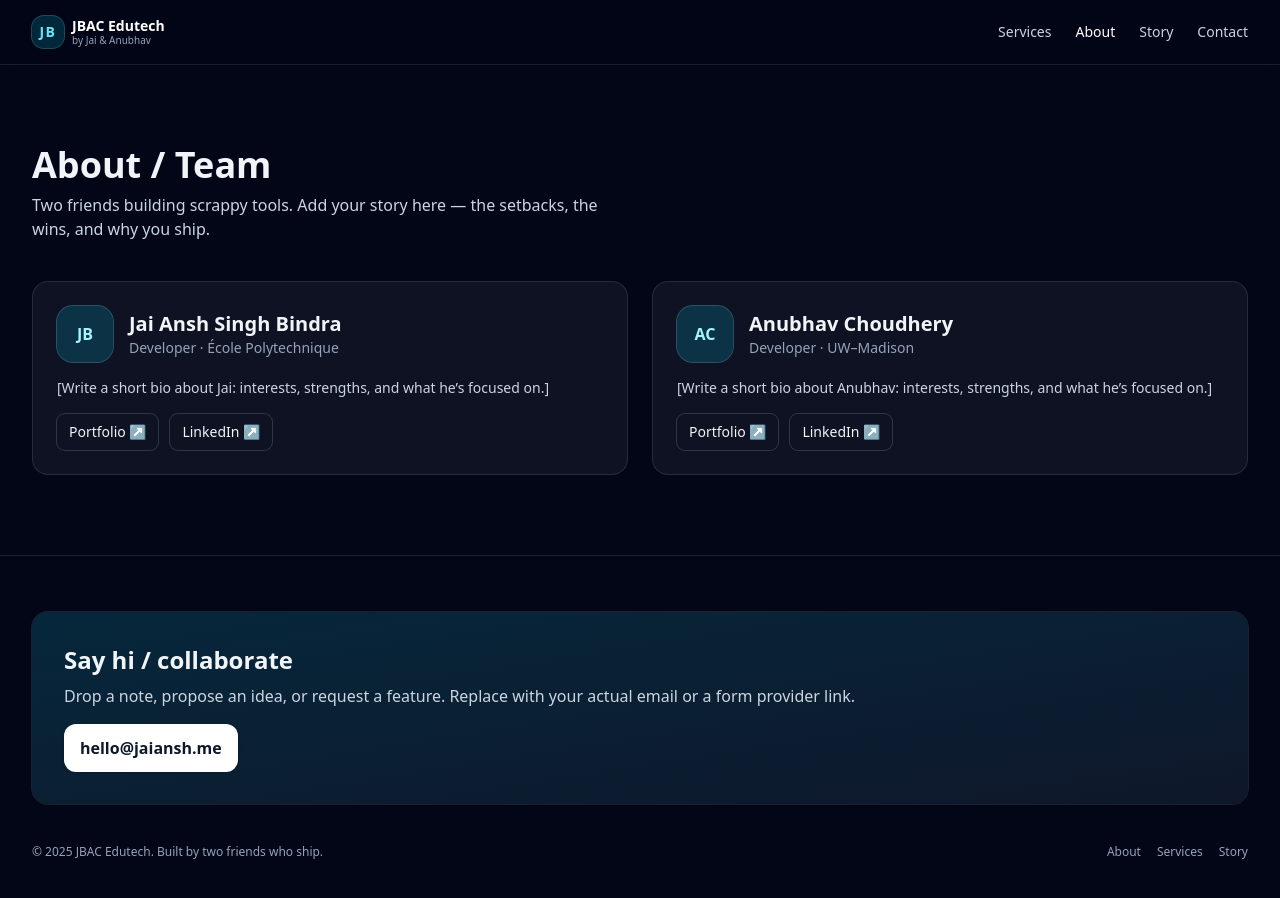
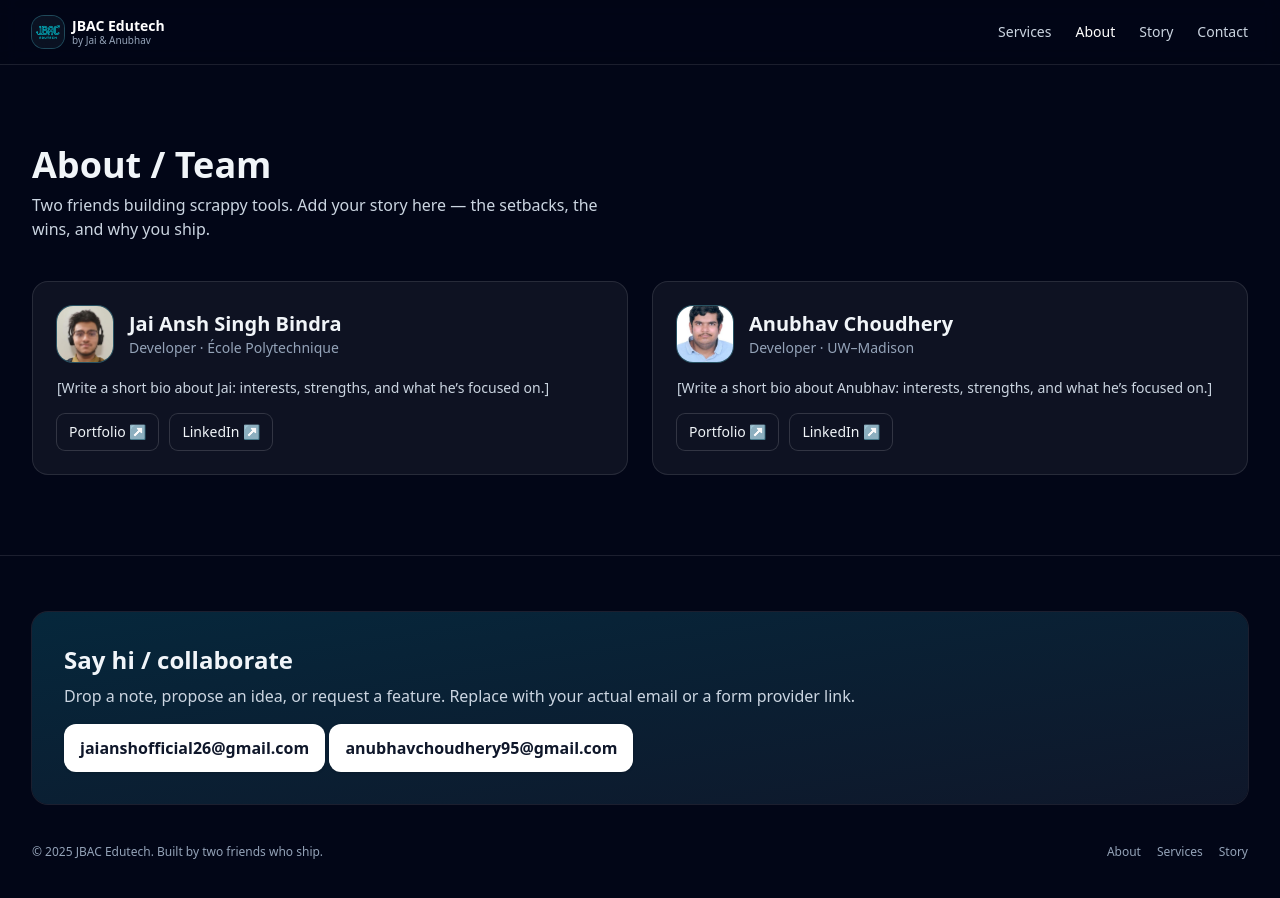
Before and after one commit to JaiAnshSB26/JBAC-EdTech, a plain HTML site: page about.html in a window 1280 px wide. Drawn offline with nearby package versions, Linux system fonts and the light colour scheme.

Commit message:
Just version checkpoints again.

```diff
--- a/about.html
+++ b/about.html
@@ -39,9 +39,9 @@
   <nav class="mx-auto max-w-7xl px-4 sm:px-6 lg:px-8">
     <div class="flex h-16 items-center justify-between">
       <a href="index.html" class="group inline-flex items-center gap-2">
-        <span class="grid h-8 w-8 place-items-center rounded-xl bg-brand-500/20 ring-1 ring-brand-300/30">
-          <span class="text-sm font-black tracking-widest text-brand-300">JB</span>
-        </span>
+          <span class="grid h-8 w-8 place-items-center rounded-xl bg-brand-500/20 ring-1 ring-brand-300/30 overflow-hidden">
+            <img src="img/logo_1.png" alt="JBAC EdTech Logo" class="h-full w-full object-cover" />
+          </span>
         <div>
           <p class="text-sm leading-4 text-white font-semibold">JBAC Edutech</p>
           <p class="text-[10px] leading-3 text-slate-400">by Jai & Anubhav</p>
@@ -78,7 +78,9 @@
           <!-- Jai -->
           <div class="rounded-2xl border border-white/10 bg-white/5 p-6">
             <div class="flex items-center gap-4">
-              <div class="grid h-14 w-14 place-items-center rounded-2xl bg-brand-500/20 ring-1 ring-brand-300/30 text-brand-200 font-black">JB</div>
+              <div class="h-14 w-14 rounded-2xl bg-brand-500/20 ring-1 ring-brand-300/30 overflow-hidden">
+                <img src="img/jai_profile.png" alt="Jai Ansh Singh Bindra" class="h-full w-full object-cover" />
+              </div>
               <div>
                 <h3 class="text-xl font-bold">Jai Ansh Singh Bindra</h3>
                 <p class="text-sm text-slate-400">Developer · École Polytechnique</p>
@@ -94,7 +96,9 @@
           <!-- Anubhav -->
           <div class="rounded-2xl border border-white/10 bg-white/5 p-6">
             <div class="flex items-center gap-4">
-              <div class="grid h-14 w-14 place-items-center rounded-2xl bg-brand-500/20 ring-1 ring-brand-300/30 text-brand-200 font-black">AC</div>
+              <div class="h-14 w-14 rounded-2xl bg-brand-500/20 ring-1 ring-brand-300/30 overflow-hidden">
+                <img src="img/anubhav_profile.png" alt="Anubhav Choudhery" class="h-full w-full object-cover" />
+              </div>
               <div>
                 <h3 class="text-xl font-bold">Anubhav Choudhery</h3>
                 <p class="text-sm text-slate-400">Developer · UW–Madison</p>
@@ -117,7 +121,8 @@
       <h3 class="text-2xl font-black">Say hi / collaborate</h3>
       <p class="mt-2 text-slate-300">Drop a note, propose an idea, or request a feature. Replace with your actual email or a form provider link.</p>
       <div class="mt-4">
-        <a class="inline-flex items-center gap-2 rounded-xl bg-white px-4 py-3 font-semibold text-slate-900 shadow hover:bg-slate-100" href="mailto:hello@jaiansh.me">hello@jaiansh.me</a>
+        <a class="inline-flex items-center gap-2 rounded-xl bg-white px-4 py-3 font-semibold text-slate-900 shadow hover:bg-slate-100" href="mailto:jaianshofficial26@gmail.com">jaianshofficial26@gmail.com</a>
+        <a class="inline-flex items-center gap-2 rounded-xl bg-white px-4 py-3 font-semibold text-slate-900 shadow hover:bg-slate-100" href="mailto:anubhavchoudhery95@gmail.com">anubhavchoudhery95@gmail.com</a>
       </div>
     </div>
 
```
Also changed, not shown: index.html (+2 -1 lines), services.html (+2 -1 lines), story.html (+2 -1 lines), img/anubhav_profile.png (added), img/jai_profile.png (added), img/logo_1.png (added), img/logo_2.png.png (added).
